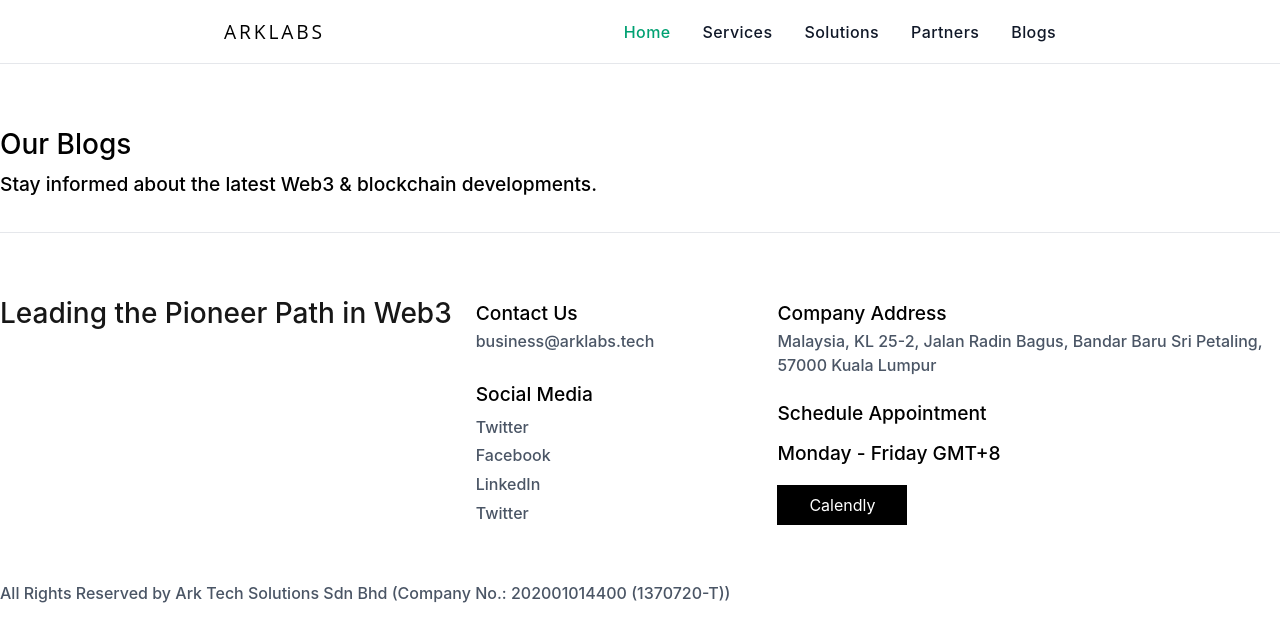
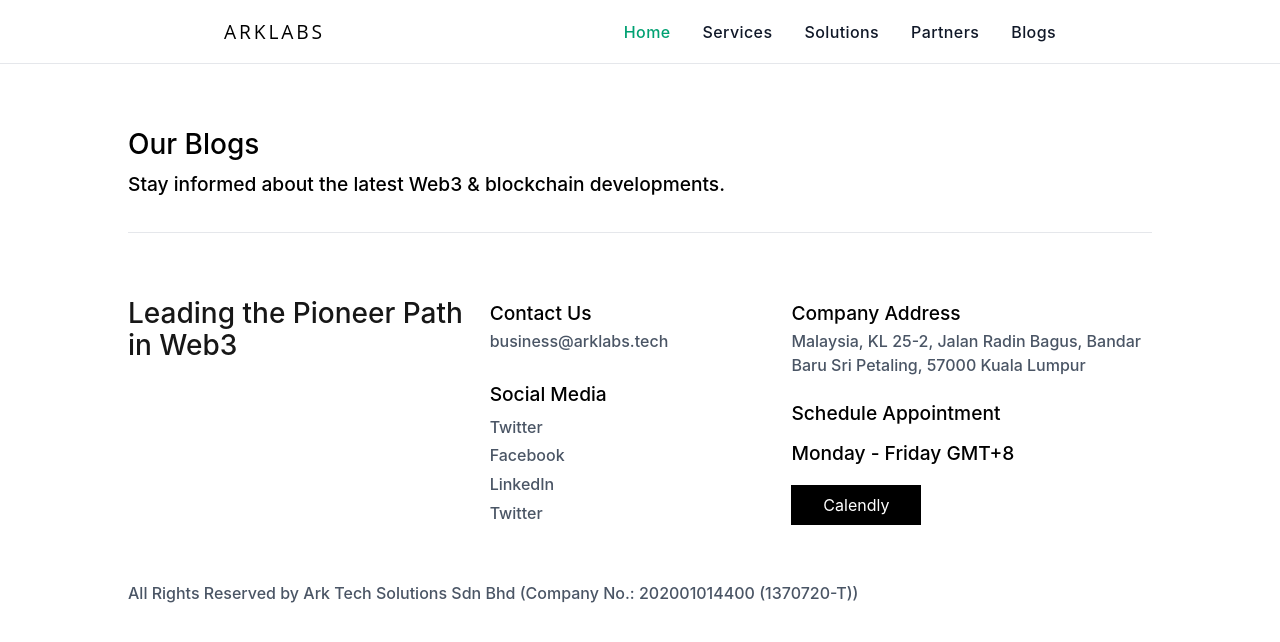
Before and after one commit to IM-null-404/arkTestSite, a Next.js app: page /Blogs in a window 1280 px wide. Shown: the top 642 px of the page. Built offline with nearby package versions, Linux system fonts and the light colour scheme.

Commit message:
modify css2

```diff
--- a/pages/components/Container.js
+++ b/pages/components/Container.js
@@ -2,7 +2,7 @@ const Container = ({ children, marginTop = "4rem", marginBottom = "0rem" }) => {
   return (
     <div
       style={{ marginTop, marginBottom }}
-      className="relative flex sm:flex-col sm:gap-y-6 lg:flex-row lg:gap-x-6  w-[65vw] mr-auto ml-auto max-w-[1300px] sm:w-[100vw] sm:max-w-[100%]"
+      className="relative flex sm:flex-col sm:gap-y-6 lg:flex-row lg:gap-x-6  w-[65vw] mr-auto ml-auto max-w-[1300px] sm:w-[80vw]"
     >
       {children}
     </div>
```
